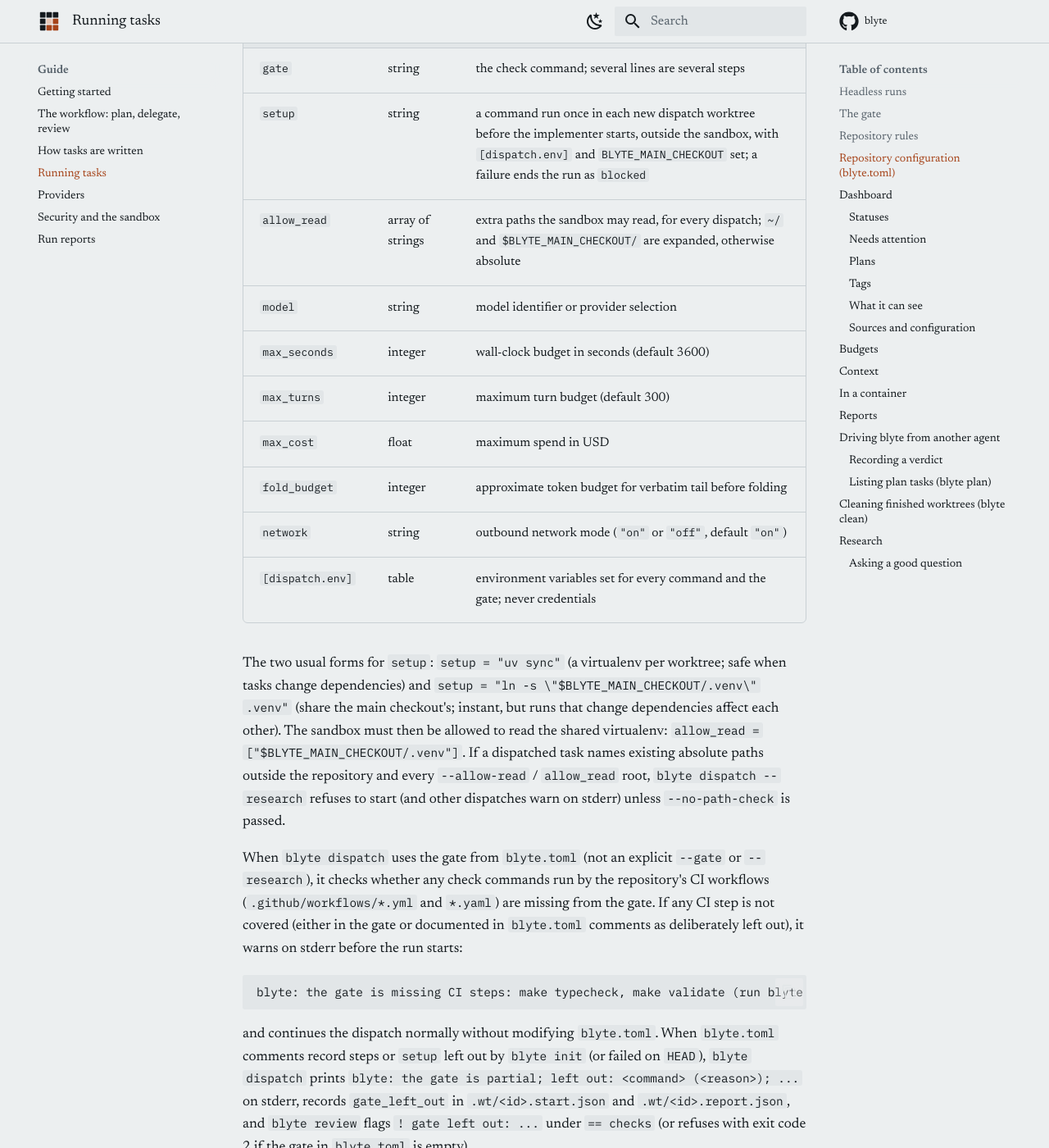
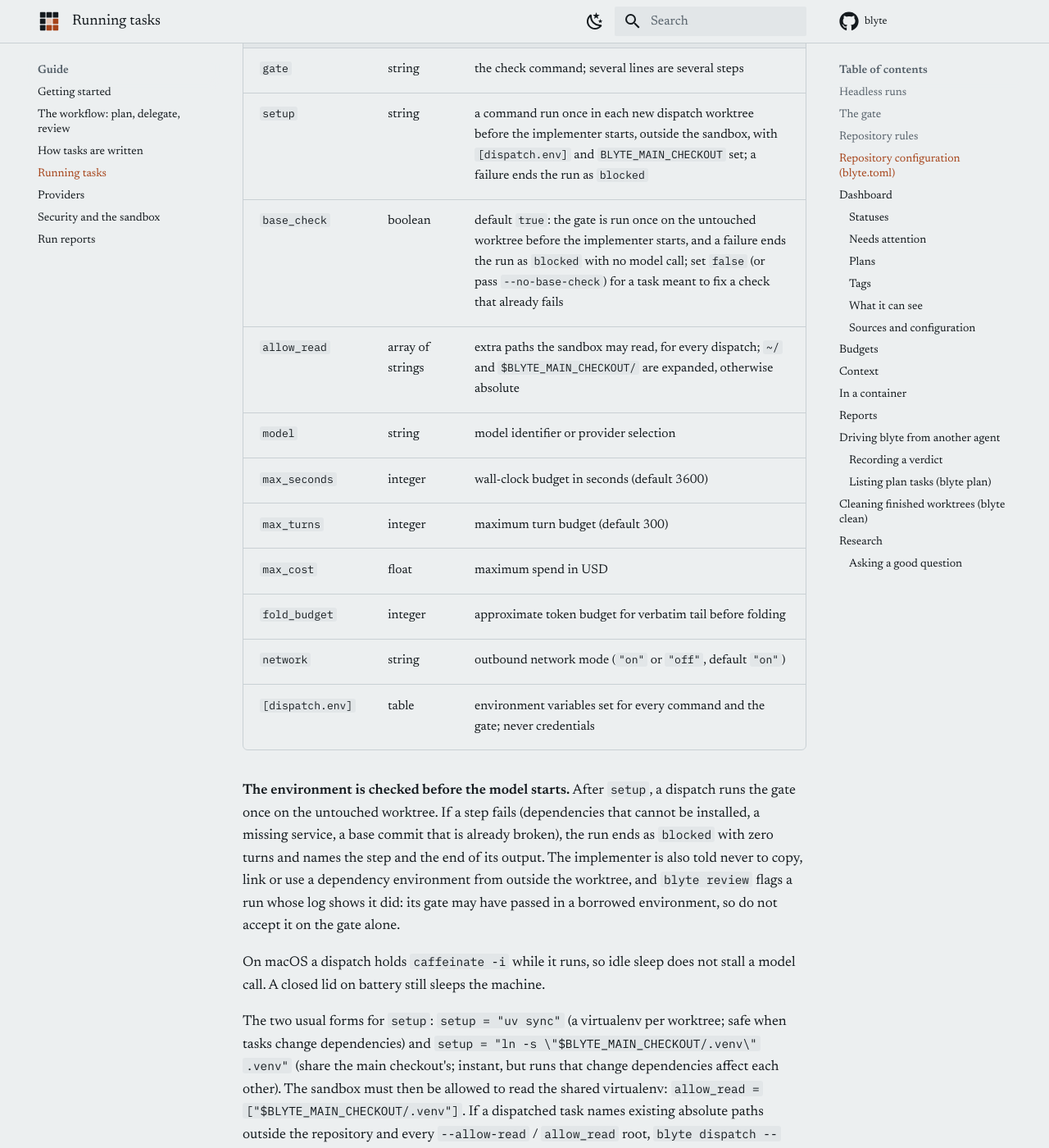
Before and after one commit to dnf0/blyte, an MkDocs documentation site: the page built from docs/usage.md, in a window 1280 px wide and 1400 px high, scrolled down 2437 px. Shown: the whole window at 82% size. Built offline with MkDocs 1.6.1 and Material for MkDocs 9.7.7, drawn with Linux system fonts in a browser that asks for light colours; comment, search, counter and statistics services are not loaded.

Commit message:
docs: the base check, the borrowed-environment flag and keep-awake
Co-Authored-By: Claude Fable 5.2 <noreply@anthropic.com>

```diff
--- a/docs/usage.md
+++ b/docs/usage.md
@@ -85,6 +85,7 @@ max_turns = 300
 |---|---|---|
 | `gate` | string | the check command; several lines are several steps |
 | `setup` | string | a command run once in each new dispatch worktree before the implementer starts, outside the sandbox, with `[dispatch.env]` and `BLYTE_MAIN_CHECKOUT` set; a failure ends the run as `blocked` |
+| `base_check` | boolean | default `true`: the gate is run once on the untouched worktree before the implementer starts, and a failure ends the run as `blocked` with no model call; set `false` (or pass `--no-base-check`) for a task meant to fix a check that already fails |
 | `allow_read` | array of strings | extra paths the sandbox may read, for every dispatch; `~/` and `$BLYTE_MAIN_CHECKOUT/` are expanded, otherwise absolute |
 | `model` | string | model identifier or provider selection |
 | `max_seconds` | integer | wall-clock budget in seconds (default 3600) |
@@ -93,6 +94,10 @@ max_turns = 300
 | `fold_budget` | integer | approximate token budget for verbatim tail before folding |
 | `network` | string | outbound network mode (`"on"` or `"off"`, default `"on"`) |
 | `[dispatch.env]` | table | environment variables set for every command and the gate; never credentials |
+
+**The environment is checked before the model starts.** After `setup`, a dispatch runs the gate once on the untouched worktree. If a step fails (dependencies that cannot be installed, a missing service, a base commit that is already broken), the run ends as `blocked` with zero turns and names the step and the end of its output. The implementer is also told never to copy, link or use a dependency environment from outside the worktree, and `blyte review` flags a run whose log shows it did: its gate may have passed in a borrowed environment, so do not accept it on the gate alone.
+
+On macOS a dispatch holds `caffeinate -i` while it runs, so idle sleep does not stall a model call. A closed lid on battery still sleeps the machine.
 
 The two usual forms for `setup`: `setup = "uv sync"` (a virtualenv per worktree; safe when tasks change dependencies) and `setup = "ln -s \"$BLYTE_MAIN_CHECKOUT/.venv\" .venv"` (share the main checkout's; instant, but runs that change dependencies affect each other). The sandbox must then be allowed to read the shared virtualenv: `allow_read = ["$BLYTE_MAIN_CHECKOUT/.venv"]`. If a dispatched task names existing absolute paths outside the repository and every `--allow-read` / `allow_read` root, `blyte dispatch --research` refuses to start (and other dispatches warn on stderr) unless `--no-path-check` is passed.
 
```
Also changed, not shown: crates/blyte-cli/assets/blyte-implementer/SKILL.md (+2 -0 lines), docs/reference/cli.md (+1 -0 lines).
